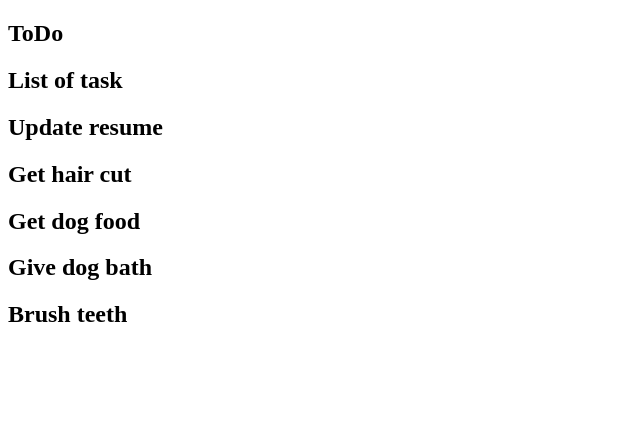
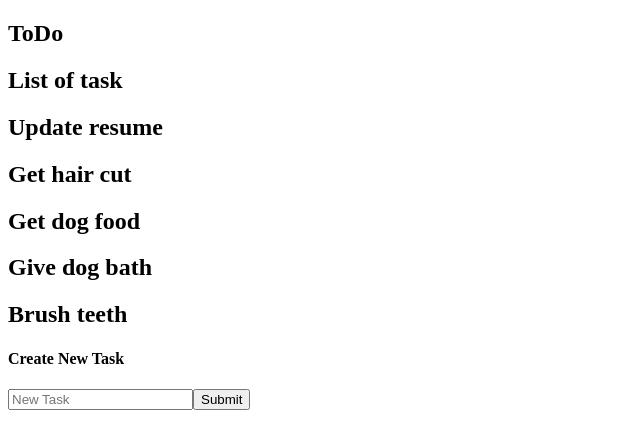
Before and after one commit to ga-wdi-exercises/todo-app-react, a React (Create React App) app: page / in a window 1280 px wide. Shown: the top 448 px of the page, without its empty margins (0-640 px from the left). Built offline with nearby package versions, Linux system fonts and the light colour scheme; the HTML template or start-up script is replaced by a standard one.

Commit message:
create function almost working

```diff
--- a/src/List.js
+++ b/src/List.js
@@ -6,14 +6,37 @@ class List extends Component {
   constructor(props) {
     super(props)
     this.state = {
-      todos: seed
+      todos: seed,
+      newTodo: ''
     }
+  }
+
+  handleNewTask(evt){
+    this.setState({
+      newTodo: evt.target.value
+    })
+  }
+
+  addTask(evt){
+    evt.preventDefault()
+    let newTodo = {task: this.state.task, done: false  }
+    let newSeed = this.state.todos.slice()
+      newSeed.push(newTodo)
+    this.setState({
+      todos: newSeed,
+      newTodo: ''
+    })
   }
   render() {
     return(
       <div>
         <h2> List of task </h2>
         <Tasks todos={this.state.todos} />
+        <h4> Create New Task </h4>
+         <form onSubmit={(evt) => this.addTask(evt)}>
+          <input type='text' placeholder="New Task" onChange={(evt) => {this.handleNewTask(evt)}}></input>
+          <input type='submit'></input>
+         </form>
       </div>
     );
   }
```
